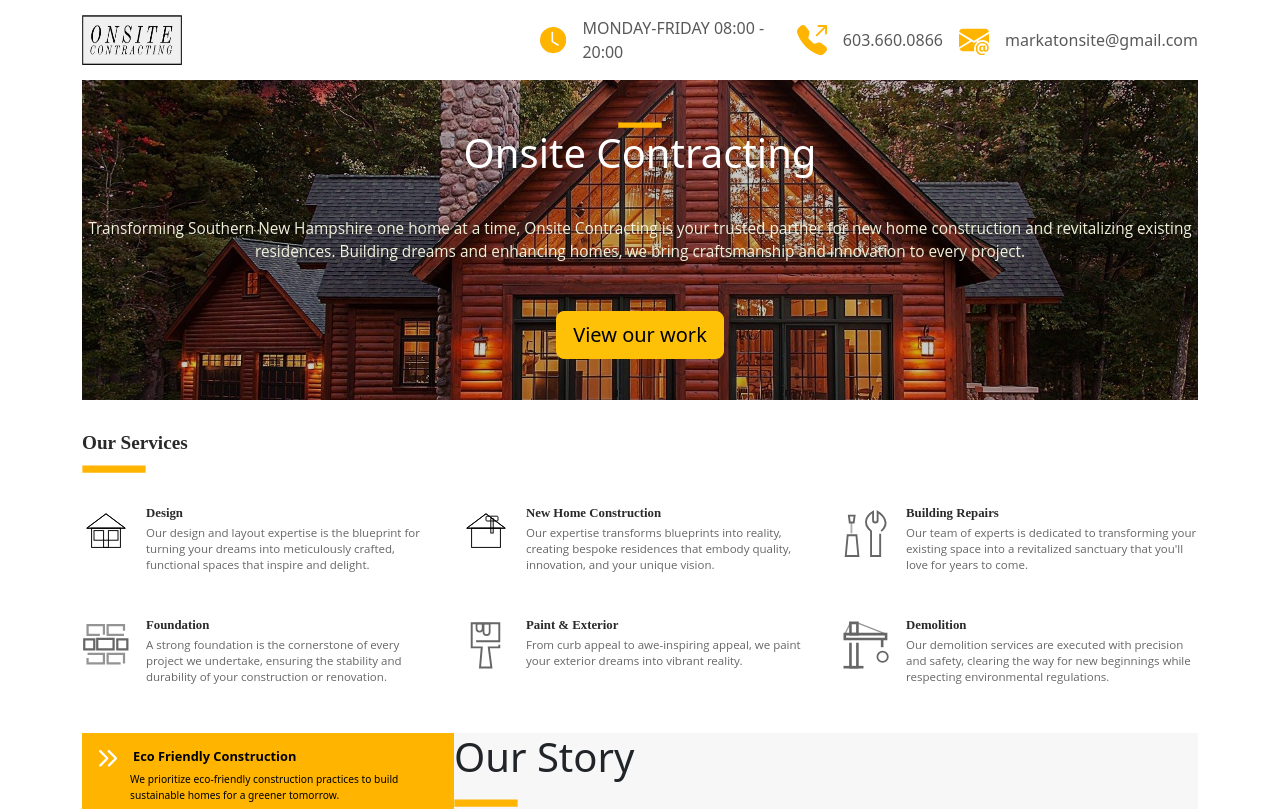
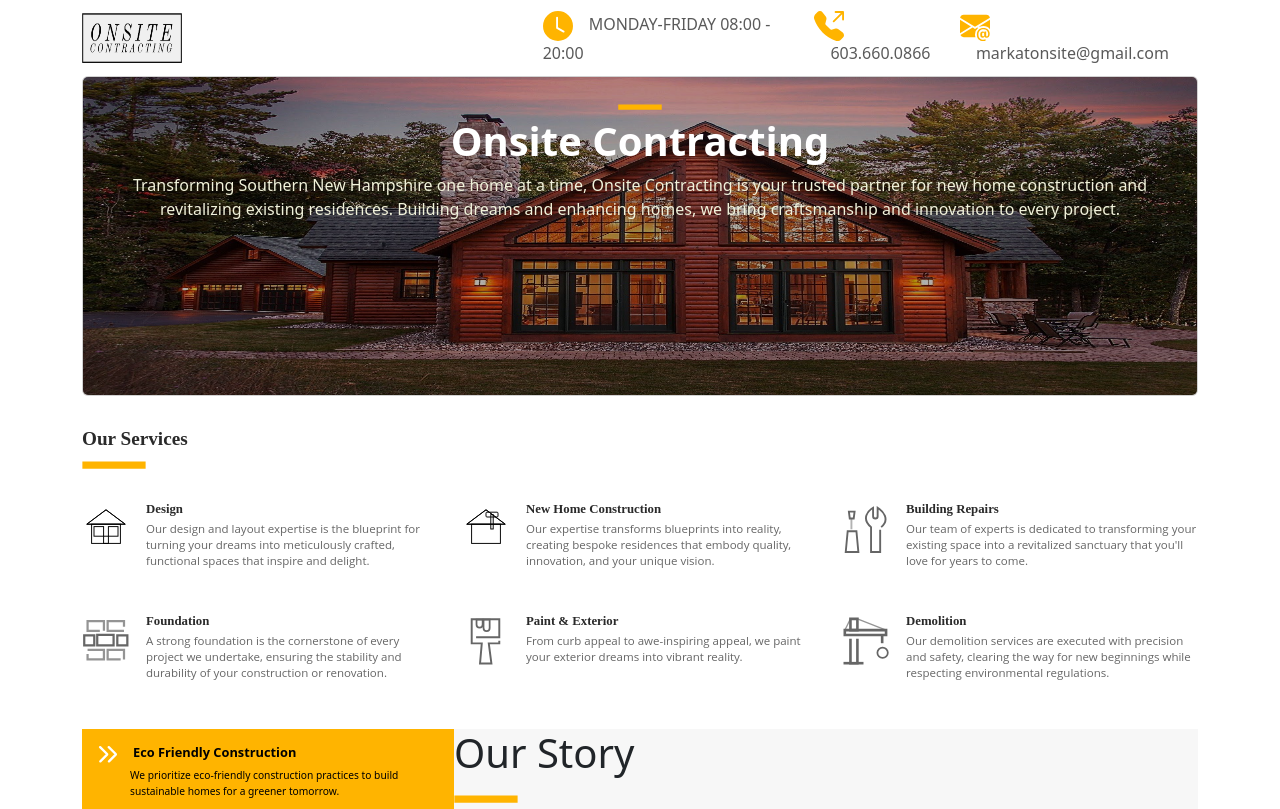
Before and after one commit to a-sharma11/onsite-contracting, a React (Vite) app: page / in a window 1280 px wide. Shown: the top 809 px of the page. Built offline with nearby package versions, Linux system fonts and the light colour scheme.

Commit message:
bootstrap header

```diff
--- a/src/sections/header/Header.tsx
+++ b/src/sections/header/Header.tsx
@@ -1,41 +1,66 @@
-import { Image, Row, Col, Button } from "react-bootstrap";
+import { Image, Row, Col, Button, Card } from "react-bootstrap";
 import "./header.css";
 
 import { yellowBar, sampleImg2 } from "../../assets";
 
 const Header = () => {
   return (
-    <div>
-      <div className="onsite__header-container">
-        <Row>
-          <Col>
-            <div
-              className="onsite__header-container_background"
-              style={{ backgroundImage: `url(${sampleImg2})` }}
-            >
-              <div className="onsite__header-container_background_content">
-                <Image src={yellowBar} alt="yellow bar" />
-                <h1>Onsite Contracting</h1>
-                <p>
-                  Transforming Southern New Hampshire one home at a time, Onsite
-                  Contracting is your trusted partner for new home construction
-                  and revitalizing existing residences. Building dreams and
-                  enhancing homes, we bring craftsmanship and innovation to
-                  every project.
-                </p>
-                <Button
-                  className="onsite__header-container_background_content_button"
-                  variant="warning"
-                  size="lg"
-                >
-                  View our work
-                </Button>{" "}
-              </div>
-            </div>
-          </Col>
-        </Row>
-      </div>
-    </div>
+    <Card id="onsite_header_card">
+      <Card.Img src={sampleImg2} style={{ height: "100%" }}></Card.Img>
+      <Card.ImgOverlay id="onsite_header_card_overlay">
+        <Image
+          id="_onsite_header_card_overlay_ybar"
+          src={yellowBar}
+          alt="yellow bar"
+        />
+        <Card.Title id="onsite_header_card_title">
+          Onsite Contracting
+        </Card.Title>
+        <Card.Text id="onsite_header_card_text">
+          Transforming Southern New Hampshire one home at a time, Onsite
+          Contracting is your trusted partner for new home construction and
+          revitalizing existing residences. Building dreams and enhancing homes,
+          we bring craftsmanship and innovation to every project.
+        </Card.Text>
+      </Card.ImgOverlay>
+      {/* <Card.Body>
+        <Card.Text>
+          Some quick example text to build on the card title and make up the
+          bulk of the card's content.
+        </Card.Text>
+      </Card.Body> */}
+    </Card>
+    // <div>
+    //   <div className="onsite__header-container">
+    //     <Row>
+    //       <Col>
+    //         <div
+    //           className="onsite__header-container_background"
+    //           style={{ backgroundImage: `url(${sampleImg2})` }}
+    //         >
+    //           <div className="onsite__header-container_background_content">
+    //             <Image src={yellowBar} alt="yellow bar" />
+    //             <h1>Onsite Contracting</h1>
+    //             <p>
+    //               Transforming Southern New Hampshire one home at a time, Onsite
+    //               Contracting is your trusted partner for new home construction
+    //               and revitalizing existing residences. Building dreams and
+    //               enhancing homes, we bring craftsmanship and innovation to
+    //               every project.
+    //             </p>
+    //             <Button
+    //               className="onsite__header-container_background_content_button"
+    //               variant="warning"
+    //               size="lg"
+    //             >
+    //               View our work
+    //             </Button>{" "}
+    //           </div>
+    //         </div>
+    //       </Col>
+    //     </Row>
+    //   </div>
+    // </div>
   );
 };
 
--- a/src/sections/header/header.css
+++ b/src/sections/header/header.css
@@ -3,7 +3,9 @@
     background-size: cover;
     color: white;
 }
-
+#onsite__header_image_background_div{
+    background-color: rgba(0, 0, 0, 0.5);
+}
 .onsite__header-container_background_content {
     background-color: rgba(0, 0, 0, 0.2);
     height: 40vh;
@@ -31,3 +33,32 @@
 .onsite__header-container_background_content_button {
     margin-top: 2rem;
 }
+
+
+#onsite_header_card_overlay{
+    background-color: rgba(0, 0, 0, 0.3);
+
+}
+
+#onsite_header_card {
+    height: 40vh;
+}
+
+#_onsite_header_card_overlay_ybar{
+    height: 1vh;
+    width: 100%;
+}
+
+#onsite_header_card_title{
+    color: white;
+    text-align: center;
+    font-size: 5vh;
+    font-weight: 700;
+}
+
+#onsite_header_card_text{
+    color: #f1f2db;
+    font-weight: 500;
+    font-size: 2vh;
+    text-align: center;
+}
--- a/src/sections/navbar/navbar.css
+++ b/src/sections/navbar/navbar.css
@@ -1,35 +1,5 @@
-
-.onsite__navbar {
-    display: flex;
-    justify-content: space-between;
-    align-items: center;
-    flex-direction: row;
-    padding: 2rem;
-}
-
-.onsite__navbar-pages{
-    display: flex;
-    flex-direction: row;
-    justify-content: flex-end;
-}
-
-.onsite__navbar_left img{
-    height: 100%;
-    width: 12vw;
-    cursor: pointer;
-}
-
 #navbar_brand_icon{
     width:40%
-}
-
-.onsite__navbar_pages_phone,
-.onsite__navbar_pages_hours,
-.onsite__navbar_pages_email{
-    display: flex;
-    justify-content: space-between;
-    align-items: center;
-    padding-left: 1rem;
 }
 
 #onsite__navbar_collapse{
```
